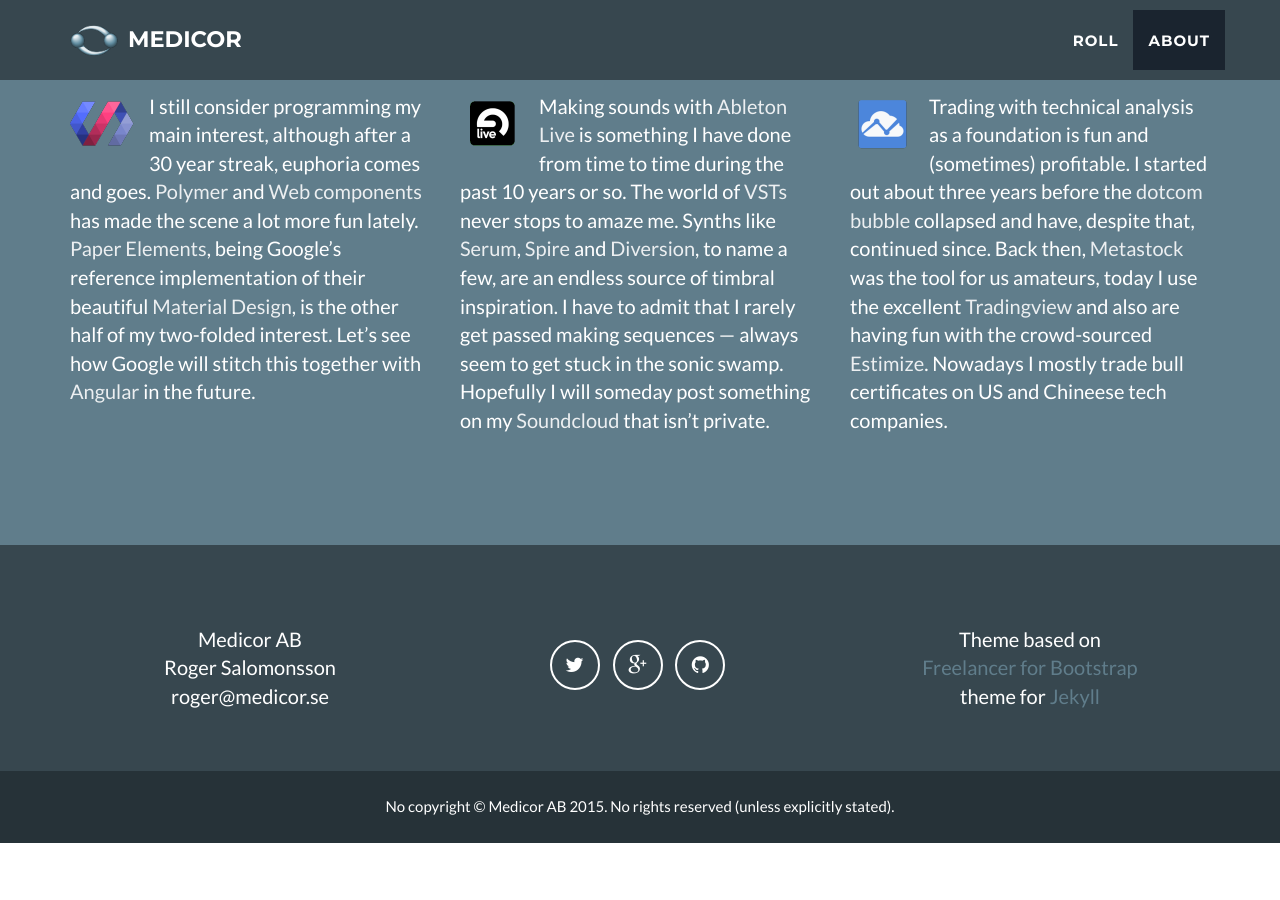
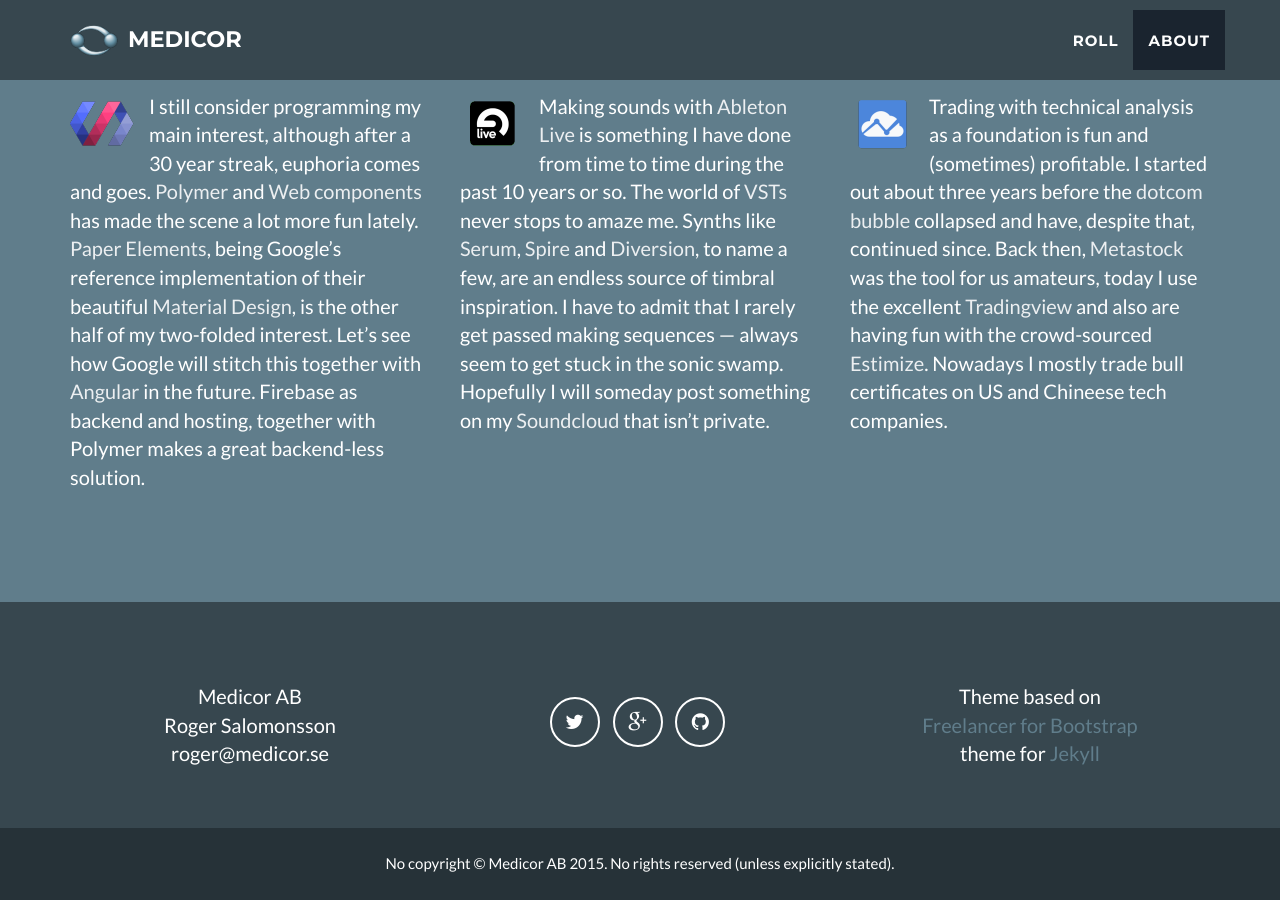
Before and after one commit to medicor/medicor.github.io, a Jekyll site: the page built from index.html, in a window 1280 px wide and 900 px high, scrolled down 1716 px. Built offline with Jekyll 4.4.1, drawn with Linux system fonts in a browser that asks for light colours; Markdown is read by kramdown in place of the engine named in the settings; before the commit the page ends 2559 px from its top, so only the background shows below that.

Commit message:
Published with https://stackedit.io/

```diff
--- a/_includes/about1.md
+++ b/_includes/about1.md
@@ -1,2 +1,2 @@
 <a href="https://www.polymer-project.org/"><img src="/img/logo-polymer.png" style="float: left; margin: 0px 15px 15px 0px"></a>
-I still consider programming my main interest, although after a 30 year streak, euphoria comes and goes. [Polymer](https://www.polymer-project.org) and [Web components](http://webcomponents.org/) has made the scene a lot more fun lately. [Paper Elements](https://elements.polymer-project.org/browse?package=paper-elements), being Google's reference implementation of their beautiful [Material Design](http://www.google.com/design/spec/material-design/introduction.html), is the other half of my two-folded interest. Let's see how Google will stitch this together with  [Angular](https://angular.io/) in the future.
+I still consider programming my main interest, although after a 30 year streak, euphoria comes and goes. [Polymer](https://www.polymer-project.org) and [Web components](http://webcomponents.org/) has made the scene a lot more fun lately. [Paper Elements](https://elements.polymer-project.org/browse?package=paper-elements), being Google's reference implementation of their beautiful [Material Design](http://www.google.com/design/spec/material-design/introduction.html), is the other half of my two-folded interest. Let's see how Google will stitch this together with  [Angular](https://angular.io/) in the future. Firebase as backend and hosting, together with Polymer makes a great backend-less solution.
```
